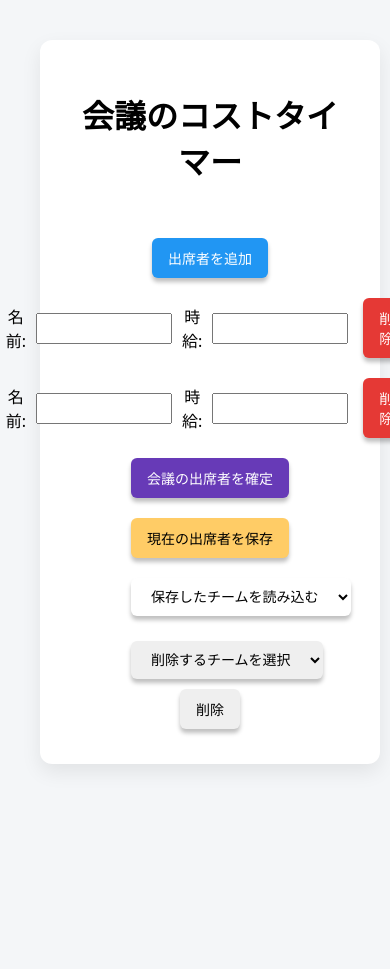
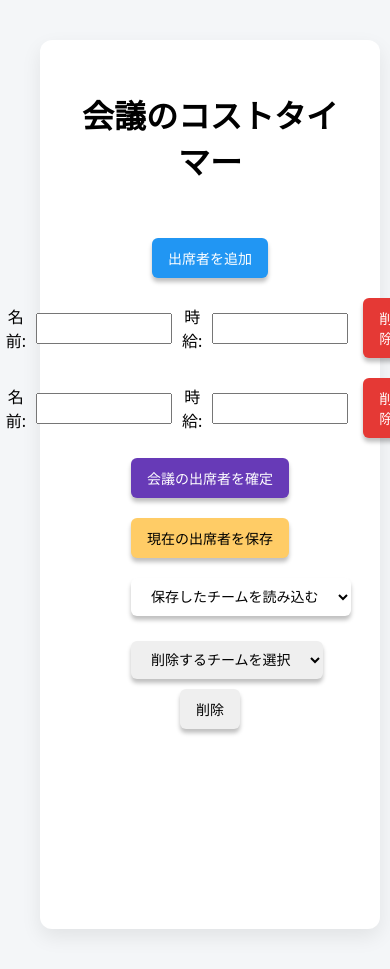
Before and after one commit to r-noda/meeting-cost-timer, a React (Vite) app: page / in a window 390 px wide. Shown: the top 969 px of the page. Before the commit the page ends 844 px from the top, so only its background shows below. Built offline with nearby package versions, Linux system fonts and the light colour scheme.

Commit message:
Update style.css

```diff
--- a/src/style/style.css
+++ b/src/style/style.css
@@ -21,6 +21,7 @@ body {
 @media (max-width: 768px) {
   .container {
     width: calc(100% - 30px);
+    height: calc(100vh - 15px);
   }
 }
 h1 {
```
